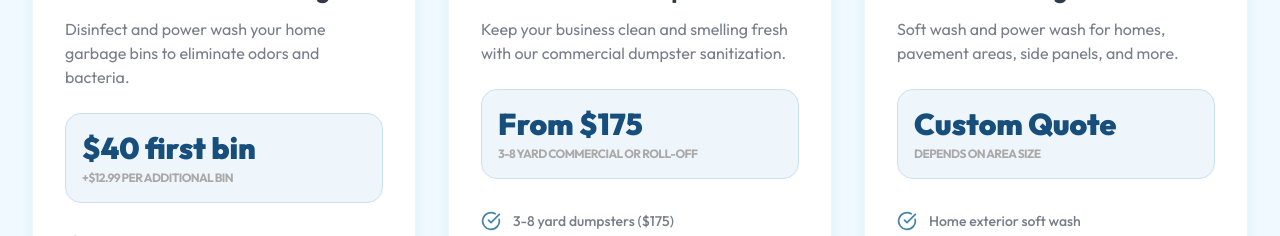
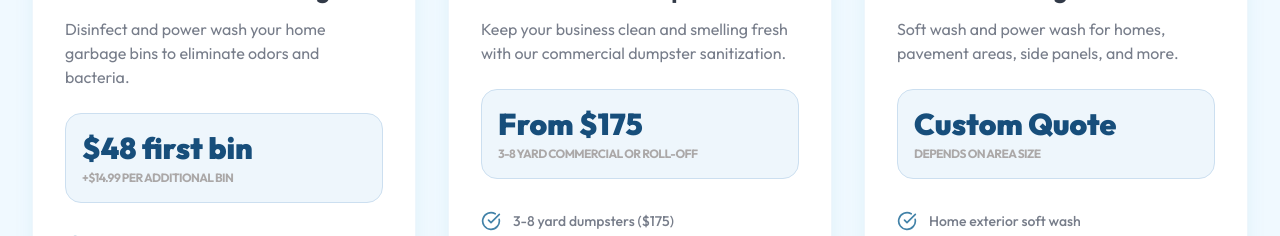
Before and after one commit to sambellettiere-ship-it/FACU, a Next.js app: page / in a window 1280 px wide. Shown: the part 1680-1916 px from the top of the page. Built offline with nearby package versions, Linux system fonts and the light colour scheme.

Commit message:
feat: Update service pricing
Adjusts pricing for residential bin cleaning and monthly service plans to reflect updated costs and offerings.

```diff
--- a/app/page.tsx
+++ b/app/page.tsx
@@ -29,8 +29,8 @@ export default function LandingPage() {
       title: 'Residential Bin Cleaning',
       icon: <Trash2 className="w-8 h-8 text-emerald-500" />,
       description: 'Disinfect and power wash your home garbage bins to eliminate odors and bacteria.',
-      price: '$40 first bin',
-      subPrice: '+$12.99 per additional bin',
+      price: '$48 first bin',
+      subPrice: '+$14.99 per additional bin',
       features: ['Deep penetrating vapor wash', 'Odor elimination', 'Bacteria and germ removal', 'Optional pest strips ($10)'],
       url: 'https://FunkAwayGCS.as.me/?appointmentType=45588183'
     },
@@ -57,7 +57,7 @@ export default function LandingPage() {
   const plans = [
     {
       name: 'Basic Plan',
-      price: '$55',
+      price: '$65',
       frequency: '/ month',
       description: 'Keep your bins fresh and odor-free.',
       features: [
@@ -69,7 +69,7 @@ export default function LandingPage() {
     },
     {
       name: 'Premium Plan',
-      price: '$70',
+      price: '$85',
       frequency: '/ month',
       description: 'Ideal for large families or frequent odor issues.',
       features: [
@@ -82,7 +82,7 @@ export default function LandingPage() {
     },
     {
       name: 'VIP Plan',
-      price: '$100',
+      price: '$120',
       frequency: '/ month',
       description: 'The ultimate cleanliness standard.',
       features: [
```
